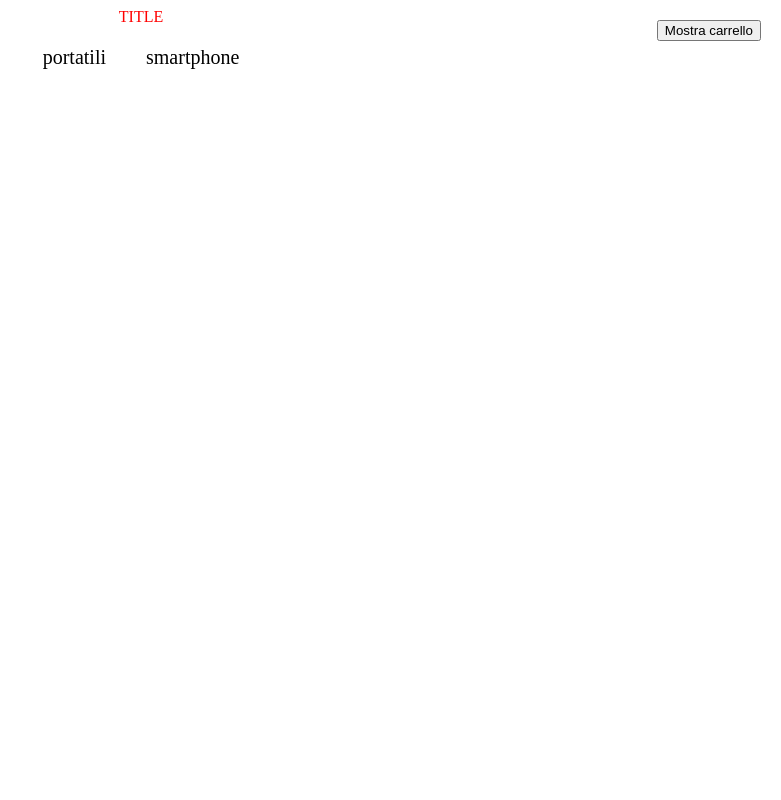
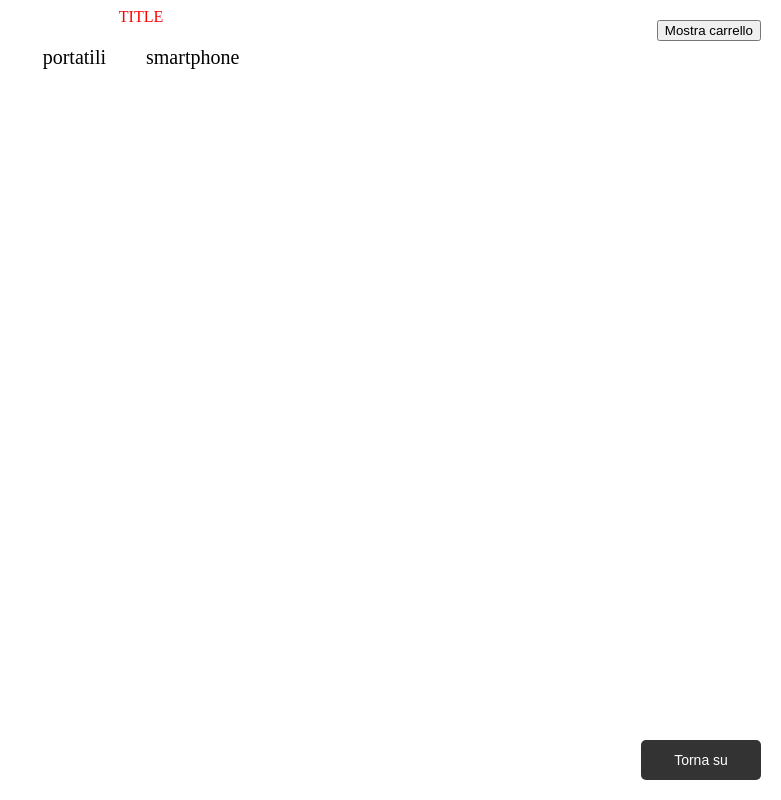
Before and after one commit to dave391/TEST-PROVA, a plain HTML site: page index.html in a window 1280 px wide. Shown: the whole page, without its empty margins (499-1280 px from the left). Drawn offline with Linux system fonts and the light colour scheme.

Commit message:
update 2

```diff
--- a/index.html
+++ b/index.html
@@ -9,7 +9,5 @@
 <body onload="loadPage()">
     <main id="main"></main>
     <script src="script.js"></script>
-    <style></style>
-
 </body>
 </html>
--- a/script.js
+++ b/script.js
@@ -1,32 +1,34 @@
+
 // Funzione per caricare la pagina
 function loadPage() {
-  // Creazione di un nuovo elemento div con id "title" e classe "title"
+  // Creo un nuovo elemento div con id "title" e classe "title"
   let div_1 = document.createElement('div');
   div_1.setAttribute('id', 'title');
   div_1.setAttribute('class', 'title');
   div_1.innerHTML = 'TITLE';
 
-  // Ottenimento dell'elemento con id "main"
+  // Ottengo l'elemento con id "main"
   const main = document.getElementById('main');
-  // Aggiunta del nuovo elemento div al contenuto dell'elemento con id "main"
+  // Aggiungo il nuovo elemento div al contenuto dell'elemento con id "main"
   main.appendChild(div_1);
 
-  // Chiamata alla funzione takeData() e successivamente alla funzione generateMenu()
+  // Chiamo la funzione takeData() e successivamente la funzione generateMenu()
   takeData().then(() => {
     generateMenu();
+    createScrollToTopContainer();
   });
 }
 
-let dati; // Dichiarazione della variabile dati come variabile globale
+let dati; // Dichiaro la variabile dati come variabile globale
 function takeData() {
-  // Effettua una richiesta per ottenere il file JSON "products.json"
+  // Effettuo una richiesta per ottenere il file JSON "products.json"
   return fetch('products.json')
-    .then(response => response.json()) // Converte la risposta in formato JSON
+    .then(response => response.json()) // Converto la risposta in formato JSON
     .then(data => {
-      dati = data; // Assegna i dati ottenuti all'oggetto dati globale
+      dati = data; // Assegno i dati ottenuti all'oggetto dati globale
     })
     .catch(error => {
-      console.error(error); // Stampa eventuali errori nella console
+      console.error(error); // Stampo eventuali errori nella console
     });
 }
 
@@ -67,17 +69,17 @@ function createProductCards(category) {
   for (var i = 0; i < products.length; i++) {
     var product = products[i];
 
-    // Creare un elemento div per la card del prodotto
+    // Creo un elemento div per la card del prodotto
     var card = document.createElement('div');
     card.classList.add('card');
 
-    // Aggiungere l'immagine del prodotto alla card
+    // Aggiungo l'immagine del prodotto alla card
     var img = document.createElement('img');
     img.src = product.img;
     img.alt = product.title;
     card.appendChild(img);
 
-    // Aggiungere il titolo del prodotto alla card
+    // Aggiungo il titolo del prodotto alla card
     var title = document.createElement('h2');
     title.textContent = product.title;
     card.appendChild(title);
@@ -108,17 +110,17 @@ function createProductCards(category) {
 
     card.appendChild(price);
 
-    // Aggiungi l'attributo "data-id" al div card con il valore dell'id del prodotto
+    // Aggiungo l'attributo "data-id" al div card con il valore dell'id del prodotto
     card.setAttribute('data-id', product.id);
 
-    // Aggiungi il gestore di eventi click per aprire il modal
+    // Aggiungo il gestore di eventi click per aprire il modal
     card.addEventListener('click', function(event) {
       var productId = event.currentTarget.getAttribute('data-id');
       var selectedProduct = getProductById(productId);
       openModal(selectedProduct);
     });
 
-    // Aggiungi il bottone "Carrello" alla card
+    // Aggiungo il bottone "Carrello" alla card
     var addToCartButton = document.createElement('button');
     addToCartButton.textContent = 'Carrello';
     addToCartButton.classList.add('add-to-cart-button');
@@ -130,7 +132,7 @@ function createProductCards(category) {
     });
     card.appendChild(addToCartButton);
 
-    // Aggiungi la card del prodotto alla lista dei prodotti
+    // Aggiungo la card del prodotto alla lista dei prodotti
     productCard.appendChild(card);
   }
 }
@@ -156,31 +158,31 @@ function addToCart(product) {
 }
 
 function openModal(product) {
-  // Crea il div del modal
+  // Creo il div del modal
   const modal = document.createElement('div');
   modal.classList.add('modal');
 
-  // Crea il contenuto del modal
+  // Creo il contenuto del modal
   const content = document.createElement('div');
   content.classList.add('modal-content');
 
-  // Aggiungi l'immagine del prodotto al modal
+  // Aggiungo l'immagine del prodotto al modal
   const img = document.createElement('img');
   img.src = product.img;
   img.alt = product.title;
   content.appendChild(img);
 
-  // Aggiungi il titolo del prodotto al modal
+  // Aggiungo il titolo del prodotto al modal
   const title = document.createElement('h2');
   title.textContent = product.title;
   content.appendChild(title);
 
-  // Aggiungi il prezzo del prodotto al modal
+  // Aggiungo il prezzo del prodotto al modal
   const price = document.createElement('p');
   price.textContent = 'Prezzo: ' + product.price + '€';
   content.appendChild(price);
 
-  // Aggiungi i dettagli del prodotto al modal
+  // Aggiungo i dettagli del prodotto al modal
   const details = document.createElement('ul');
   for (const key in product.spec) {
     const detailItem = document.createElement('li');
@@ -189,7 +191,7 @@ function openModal(product) {
   }
   content.appendChild(details);
 
-  // Aggiungi il bottone "Carrello" al modal
+  // Aggiungo il bottone "Carrello" al modal
   const addToCartButton = document.createElement('button');
   addToCartButton.textContent = 'Carrello';
   addToCartButton.classList.add('add-to-cart-button');
@@ -198,7 +200,7 @@ function openModal(product) {
   });
   content.appendChild(addToCartButton);
 
-  // Aggiungi il pulsante di chiusura al modal
+  // Aggiungo il pulsante di chiusura al modal
   const closeButton = document.createElement('button');
   closeButton.classList.add('modal-close');
   closeButton.textContent = 'Chiudi';
@@ -207,21 +209,21 @@ function openModal(product) {
   });
   content.appendChild(closeButton);
 
-  // Aggiungi il contenuto al modal
+  // Aggiungo il contenuto al modal
   modal.appendChild(content);
 
-  // Aggiungi il modal al documento
+  // Aggiungo il modal al documento
   document.body.appendChild(modal);
 
-  // Disabilita lo scroll del body quando il modal è aperto
+  // Disabilito lo scroll del body quando il modal è aperto
   document.body.style.overflow = 'hidden';
 }
 
 function closeModal(modal) {
-  // Rimuovi il modal dal documento
+  // Rimuovo il modal dal documento
   document.body.removeChild(modal);
 
-  // Abilita lo scroll del body quando il modal è chiuso
+  // Abilito lo scroll del body quando il modal è chiuso
   document.body.style.overflow = 'auto';
 }
 
@@ -231,23 +233,29 @@ function updateCartCount() {
 }
 
 function openCartSidebar() {
-  // Creazione della sidebar del carrello
+  // Creo la sidebar del carrello
   var sidebar = document.createElement('div');
   sidebar.classList.add('cart-sidebar');
 
-  // Creazione del titolo della sidebar
+  // Creo il titolo della sidebar
   var title = document.createElement('h2');
   title.textContent = 'Carrello Acquisti';
   sidebar.appendChild(title);
 
-  // Creazione dell'elenco dei prodotti nel carrello
+  // Creo l'elenco dei prodotti nel carrello
   var productList = document.createElement('ul');
   productList.classList.add('product-list');
 
-  // Aggiungi i prodotti al carrello
+  // Aggiungo i prodotti al carrello
   carrelloAcquisti.forEach(function(product) {
     var listItem = document.createElement('li');
-    listItem.textContent = product.title + ' - Prezzo: ' + product.price + '€';
+    var productPrice = parseFloat(product.price);
+
+    if (product.sale && product.promo) {
+      productPrice -= parseFloat(product.promo);
+    }
+
+    listItem.textContent = product.title + ' - Prezzo: ' + productPrice.toFixed(2) + '€';
 
     var removeButton = document.createElement('button');
     removeButton.textContent = 'Rimuovi prodotto';
@@ -265,6 +273,7 @@ function openCartSidebar() {
         });
         listItem.remove();
         updateCartCount();
+        updateTotalPrice();
       }
     });
 
@@ -272,16 +281,16 @@ function openCartSidebar() {
     productList.appendChild(listItem);
   });
 
-  // Aggiungi il totale dei prezzi
+  // Aggiungo il totale dei prezzi
   var totalText = document.createElement('p');
   totalText.textContent = 'Totale: ' + calculateTotalPrice().toFixed(2) + '€';
   totalText.setAttribute('id', 'total-price');
   sidebar.appendChild(totalText);
 
-  // Aggiungi la productList alla sidebar
+  // Aggiungo la productList alla sidebar
   sidebar.appendChild(productList);
 
-  // Aggiungi il pulsante "Nascondi carrello" alla sidebar
+  // Aggiungo il pulsante "Nascondi carrello" alla sidebar
   var hideCartButton = document.createElement('button');
   hideCartButton.textContent = 'Nascondi carrello';
   hideCartButton.classList.add('hide-cart-button');
@@ -290,19 +299,14 @@ function openCartSidebar() {
   });
   sidebar.appendChild(hideCartButton);
 
-  // Aggiungi la sidebar al documento
+  // Aggiungo la sidebar al documento
   document.body.appendChild(sidebar);
 }
-
-
-
 
 function closeCartSidebar() {
   const sidebar = document.querySelector('.cart-sidebar');
   document.body.removeChild(sidebar);
 }
-
-
 
 function calculateTotalPrice() {
   var totalPrice = 0;
@@ -316,7 +320,7 @@ function calculateTotalPrice() {
   return totalPrice;
 }
 
-// Aggiungi il bottone "Mostra carrello" in alto a destra
+// Aggiungo il bottone "Mostra carrello" in alto a destra
 var showCartButton = document.createElement('button');
 showCartButton.textContent = 'Mostra carrello';
 showCartButton.classList.add('show-cart-button');
@@ -325,8 +329,28 @@ showCartButton.addEventListener('click', function() {
 });
 document.body.appendChild(showCartButton);
 
+// Creo il div che contiene il bottone "scroll-to-top" dinamicamente
+function createScrollToTopContainer() {
+  var container = document.createElement('div');
+  container.id = 'scroll-to-top-container';
+  container.classList.add('scroll-to-top-container');
 
+  // Creo il bottone "scroll-to-top" dinamicamente
+  var button = document.createElement('button');
+  button.id = 'scroll-to-top-button';
+  button.className = 'scroll-to-top-button';
+  button.textContent = 'Torna su';
 
+  // Scrolla verso l'alto quando viene cliccato il bottone
+  button.addEventListener('click', function() {
+    window.scrollTo({ top: 0, behavior: 'smooth' });
+  });
 
-// creare il carrello
-// creare bottone flottante "torna su"
+  // Aggiungo il bottone al contenitore
+  container.appendChild(button);
+
+  // Aggiungo il div "scroll-to-top-container" al body
+  document.body.appendChild(container);
+
+  return container;
+}
--- a/style.css
+++ b/style.css
@@ -149,3 +149,27 @@
   display: block;
   margin-top: 10px;
 }
+
+
+.scroll-to-top-container {
+  position: fixed;
+  bottom: 20px;
+  right: 20px;
+  z-index: 9999;
+}
+
+.scroll-to-top-button {
+  display: block;
+  width: 120px;
+  height: 40px;
+  background-color: #333;
+  color: #fff;
+  border: none;
+  border-radius: 5px;
+  font-size: 14px;
+  cursor: pointer;
+}
+
+.scroll-to-top-button:hover {
+  background-color: #555;
+}
```
Also changed, not shown: 1 other file.
